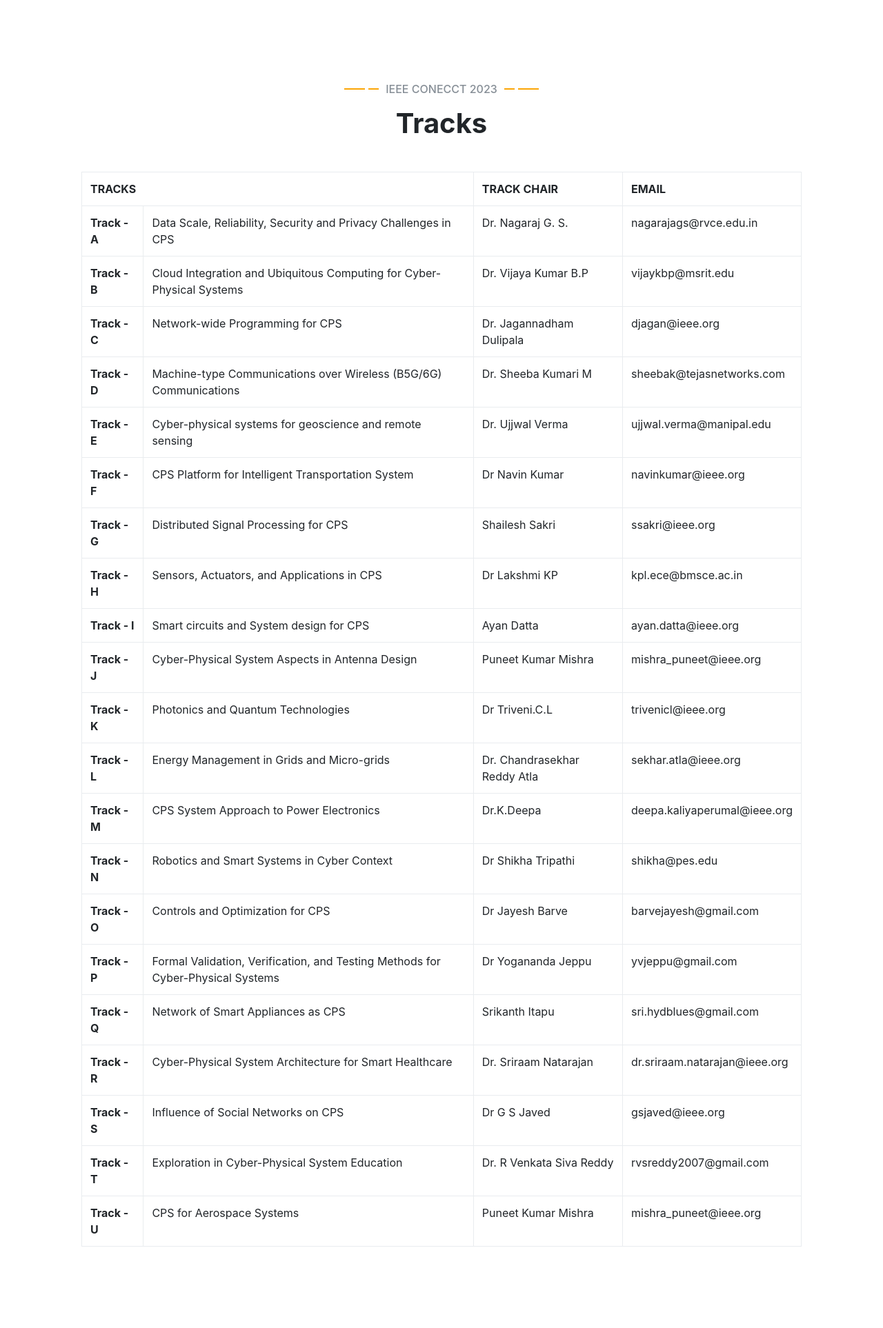
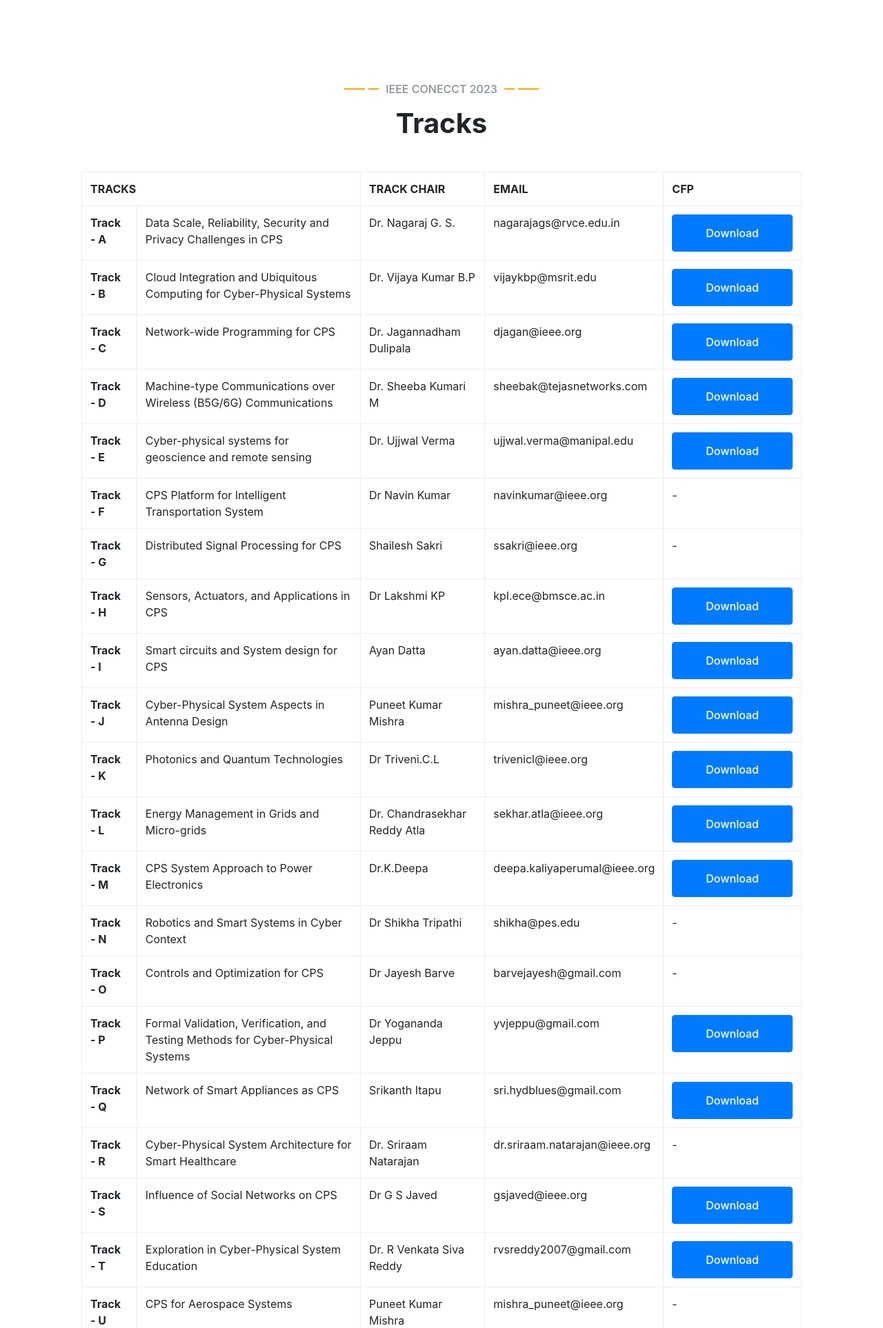
Before and after one commit to KetanKeshav/CONECCT-2023, a PHP site: page /tracks.php in a window 1280 px wide. Shown: the part 576-2502 px from the top of the page at 69% size. Run offline with PHP 8.4, Linux system fonts and the light colour scheme; some libraries are stand-ins or nearby versions.

Commit message:
Tracks CFP

```diff
--- a/cfp.php
+++ b/cfp.php
@@ -151,9 +151,9 @@
                     The authors are required to use the standard IEEE manuscript template for conferences. The Microsoft Word
                     template in can be downloaded from IEEE conference template page: <a href="https://www.ieee.org/conferences/publishing/templates.html" style="color:#000000">Click here</a>
                 </p>
-                <p style="text-align: justify;"><b>NOTE:</b> Once the paper is submitted, we shall start reviewing it, so authors cannot update/resubmit the
+                <!-- <p style="text-align: justify;"><b>NOTE:</b> Once the paper is submitted, we shall start reviewing it, so authors cannot update/resubmit the
                     paper. They should submit the final version, update/resubmissions are not allowed.
-                    <br><br>
+                    <br><br> -->
                     The paper shall consist of original and previously unpublished work, including specific results. Literature review only papers are not accepted. The
                     ‘Introduction’ of the paper shall clearly indicate the unique aspects of the submission and how it is related to the previous work.
                     <br><br>
--- a/tracks.php
+++ b/tracks.php
@@ -50,6 +50,7 @@
                             <th colspan="2">TRACKS</th>
                             <th>TRACK CHAIR</th>
                             <th>EMAIL</th>
+                            <th>CFP</th>
                         </tr>
 
                         <tr>
@@ -57,126 +58,153 @@
                             <td>Data Scale, Reliability, Security and Privacy Challenges in CPS</td>
                             <td>Dr. Nagaraj G. S.</td>
                             <td>nagarajags@rvce.edu.in</td>
+                            <td><a href="./downloads/Track A.pdf" download="CONECCT 2023 CFP Track - A" class="btn btn-primary py-sm-3 px-sm-5 rounded-pill">Download</a></td>
                         </tr>
                         <tr>
                             <th>Track - B</th>
                             <td>Cloud Integration and Ubiquitous Computing for Cyber-Physical Systems</td>
                             <td>Dr. Vijaya Kumar B.P</td>
                             <td>vijaykbp@msrit.edu</td>
+                            <td><a href="./downloads/Track B.pdf" download="CONECCT 2023 CFP Track - B" class="btn btn-primary py-sm-3 px-sm-5 rounded-pill">Download</a></td>
                         </tr>
                         <tr>
                             <th>Track - C</th>
                             <td>Network-wide Programming for CPS</td>
                             <td>Dr. Jagannadham Dulipala</td>
                             <td>djagan@ieee.org</td>
+                            <td><a href="./downloads/Track C.pdf" download="CONECCT 2023 CFP Track - C" class="btn btn-primary py-sm-3 px-sm-5 rounded-pill">Download</a></td>
                         </tr>
                         <tr>
                             <th>Track - D</th>
                             <td>Machine-type Communications over Wireless (B5G/6G) Communications</td>
                             <td>Dr. Sheeba Kumari M</td>
                             <td>sheebak@tejasnetworks.com</td>
+                            <td><a href="./downloads/Track D.pdf" download="CONECCT 2023 CFP Track - D" class="btn btn-primary py-sm-3 px-sm-5 rounded-pill">Download</a></td>
                         </tr>
                         <tr>
                             <th>Track - E</th>
                             <td>Cyber-physical systems for geoscience and remote sensing</td>
                             <td>Dr. Ujjwal Verma</td>
                             <td>ujjwal.verma@manipal.edu</td>
+                            <td><a href="./downloads/Track E.pdf" download="CONECCT 2023 CFP Track - E" class="btn btn-primary py-sm-3 px-sm-5 rounded-pill">Download</a></td>
                         </tr>
                         <tr>
                             <th>Track - F</th>
                             <td>CPS Platform for Intelligent Transportation System</td>
                             <td>Dr Navin Kumar</td>
                             <td>navinkumar@ieee.org</td>
+                            <td>-</td>
+                            <!-- <td><a href="./downloads/Track F.pdf" download="CONECCT 2023 CFP Track - F" class="btn btn-primary py-sm-3 px-sm-5 rounded-pill">Download</a></td> -->
                         </tr>
                         <tr>
                             <th>Track - G</th>
                             <td>Distributed Signal Processing for CPS</td>
                             <td>Shailesh Sakri</td>
                             <td>ssakri@ieee.org</td>
+                            <td>-</td>
+                            <!-- <td><a href="./downloads/Track G.pdf" download="CONECCT 2023 CFP Track - G" class="btn btn-primary py-sm-3 px-sm-5 rounded-pill">Download</a></td> -->
                         </tr>
                         <tr>
                             <th>Track - H</th>
                             <td>Sensors, Actuators, and Applications in CPS</td>
                             <td>Dr Lakshmi KP</td>
                             <td>kpl.ece@bmsce.ac.in</td>
+                            <td><a href="./downloads/Track H.pdf" download="CONECCT 2023 CFP Track - H" class="btn btn-primary py-sm-3 px-sm-5 rounded-pill">Download</a></td>
                         </tr>
                         <tr>
                             <th>Track - I</th>
                             <td>Smart circuits and System design for CPS</td>
                             <td>Ayan Datta</td>
                             <td>ayan.datta@ieee.org</td>
+                            <td><a href="./downloads/Track I.png" download="CONECCT 2023 CFP Track - I" class="btn btn-primary py-sm-3 px-sm-5 rounded-pill">Download</a></td>
                         </tr>
                         <tr>
                             <th>Track - J</th>
                             <td>Cyber-Physical System Aspects in Antenna Design</td>
                             <td>Puneet Kumar Mishra</td>
                             <td>mishra_puneet@ieee.org</td>
+                            <td><a href="./downloads/Track J.pdf" download="CONECCT 2023 CFP Track - J" class="btn btn-primary py-sm-3 px-sm-5 rounded-pill">Download</a></td>
                         </tr>
                         <tr>
                             <th>Track - K</th>
                             <td>Photonics and Quantum Technologies</td>
                             <td>Dr Triveni.C.L</td>
                             <td>trivenicl@ieee.org</td>
+                            <td><a href="./downloads/Track K.png" download="CONECCT 2023 CFP Track - K" class="btn btn-primary py-sm-3 px-sm-5 rounded-pill">Download</a></td>
                         </tr>
                         <tr>
                             <th>Track - L</th>
                             <td>Energy Management in Grids and Micro-grids</td>
                             <td>Dr. Chandrasekhar Reddy Atla</td>
                             <td>sekhar.atla@ieee.org</td>
+                            <td><a href="./downloads/Track L.pdf" download="CONECCT 2023 CFP Track - L" class="btn btn-primary py-sm-3 px-sm-5 rounded-pill">Download</a></td>
                         </tr>
                         <tr>
                             <th>Track - M</th>
                             <td>CPS System Approach to Power Electronics</td>
                             <td>Dr.K.Deepa</td>
                             <td>deepa.kaliyaperumal@ieee.org</td>
+                            <td><a href="./downloads/Track M.pdf" download="CONECCT 2023 CFP Track - M" class="btn btn-primary py-sm-3 px-sm-5 rounded-pill">Download</a></td>
                         </tr>
                         <tr>
                             <th>Track - N</th>
                             <td>Robotics and Smart Systems in Cyber Context</td>
                             <td>Dr Shikha Tripathi</td>
                             <td>shikha@pes.edu</td>
+                            <td>-</td>
+                            <!-- <td><a href="./downloads/Track N.pdf" download="CONECCT 2023 CFP Track - N" class="btn btn-primary py-sm-3 px-sm-5 rounded-pill">Download</a></td> -->
                         </tr>
                         <tr>
                             <th>Track - O</th>
                             <td>Controls and Optimization for CPS</td>
                             <td>Dr Jayesh Barve</td>
                             <td>barvejayesh@gmail.com</td>
+                            <td>-</td>
+                            <!-- <td><a href="./downloads/Track O.pdf" download="CONECCT 2023 CFP Track - O" class="btn btn-primary py-sm-3 px-sm-5 rounded-pill">Download</a></td> -->
                         </tr>
                         <tr>
                             <th>Track - P</th>
                             <td>Formal Validation, Verification, and Testing Methods for Cyber-Physical Systems</td>
                             <td>Dr Yogananda Jeppu</td>
                             <td>yvjeppu@gmail.com</td>
+                            <td><a href="./downloads/Track P.pdf" download="CONECCT 2023 CFP Track - P" class="btn btn-primary py-sm-3 px-sm-5 rounded-pill">Download</a></td>
                         </tr>
                         <tr>
                             <th>Track - Q</th>
                             <td>Network of Smart Appliances as CPS</td>
                             <td>Srikanth Itapu</td>
                             <td>sri.hydblues@gmail.com</td>
+                            <td><a href="./downloads/Track Q.pdf" download="CONECCT 2023 CFP Track - Q" class="btn btn-primary py-sm-3 px-sm-5 rounded-pill">Download</a></td>
                         </tr>
                         <tr>
                             <th>Track - R</th>
                             <td>Cyber-Physical System Architecture for Smart Healthcare</td>
                             <td>Dr. Sriraam Natarajan</td>
                             <td>dr.sriraam.natarajan@ieee.org</td>
+                            <td>-</td>
+                            <!-- <td><a href="./downloads/Track R.pdf" download="CONECCT 2023 CFP Track - R" class="btn btn-primary py-sm-3 px-sm-5 rounded-pill">Download</a></td> -->
                         </tr>
                         <tr>
                             <th>Track - S</th>
                             <td>Influence of Social Networks on CPS</td>
                             <td>Dr G S Javed</td>
                             <td>gsjaved@ieee.org</td>
+                            <td><a href="./downloads/Track S.pdf" download="CONECCT 2023 CFP Track - S" class="btn btn-primary py-sm-3 px-sm-5 rounded-pill">Download</a></td>
                         </tr>
                         <tr>
                             <th>Track - T</th>
                             <td>Exploration in Cyber-Physical System Education</td>
                             <td>Dr. R Venkata Siva Reddy  </td>
                             <td>rvsreddy2007@gmail.com  </td>
+                            <td><a href="./downloads/Track T.pdf" download="CONECCT 2023 CFP Track - T" class="btn btn-primary py-sm-3 px-sm-5 rounded-pill">Download</a></td>
                         </tr>
                         <tr>
                             <th>Track - U</th>
                             <td>CPS for Aerospace Systems</td>
                             <td>Puneet Kumar Mishra</td>
                             <td>mishra_puneet@ieee.org</td>
+                            <td>-</td>
+                            <!-- <td><a href="./downloads/Track U.pdf" download="CONECCT 2023 CFP Track - U" class="btn btn-primary py-sm-3 px-sm-5 rounded-pill">Download</a></td> -->
                         </tr>
                     </table>
                 </div>
```
Also changed, not shown: downloads/Track I.png (added), downloads/Track K.png (added), 14 other files.
